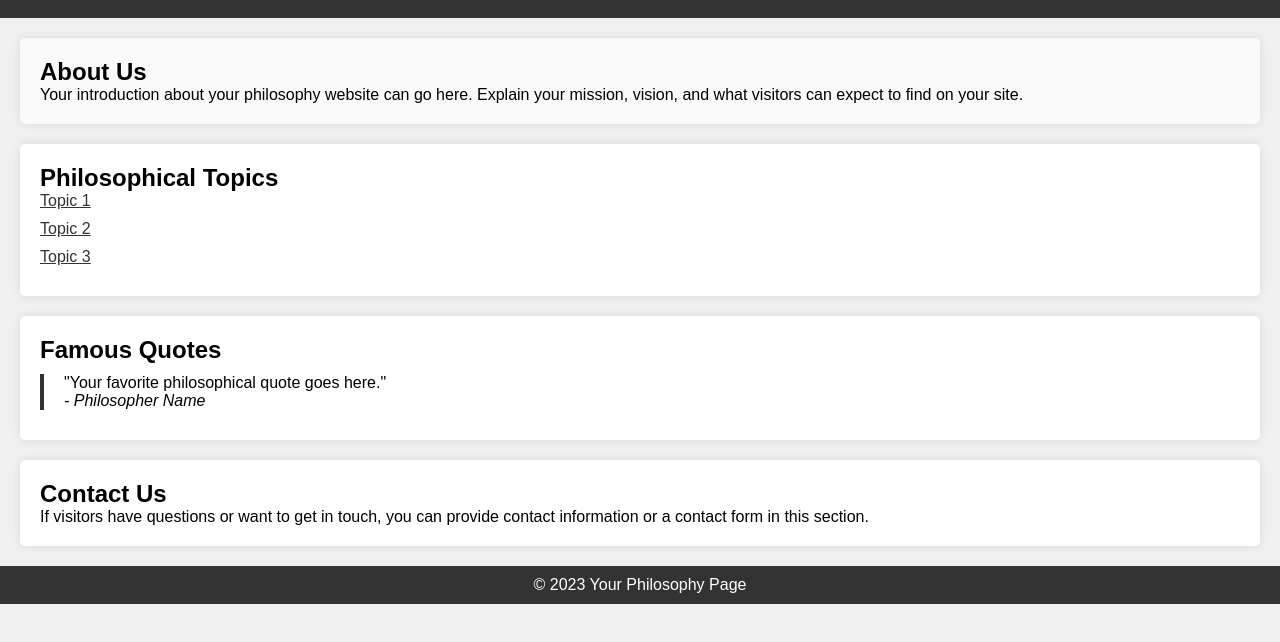
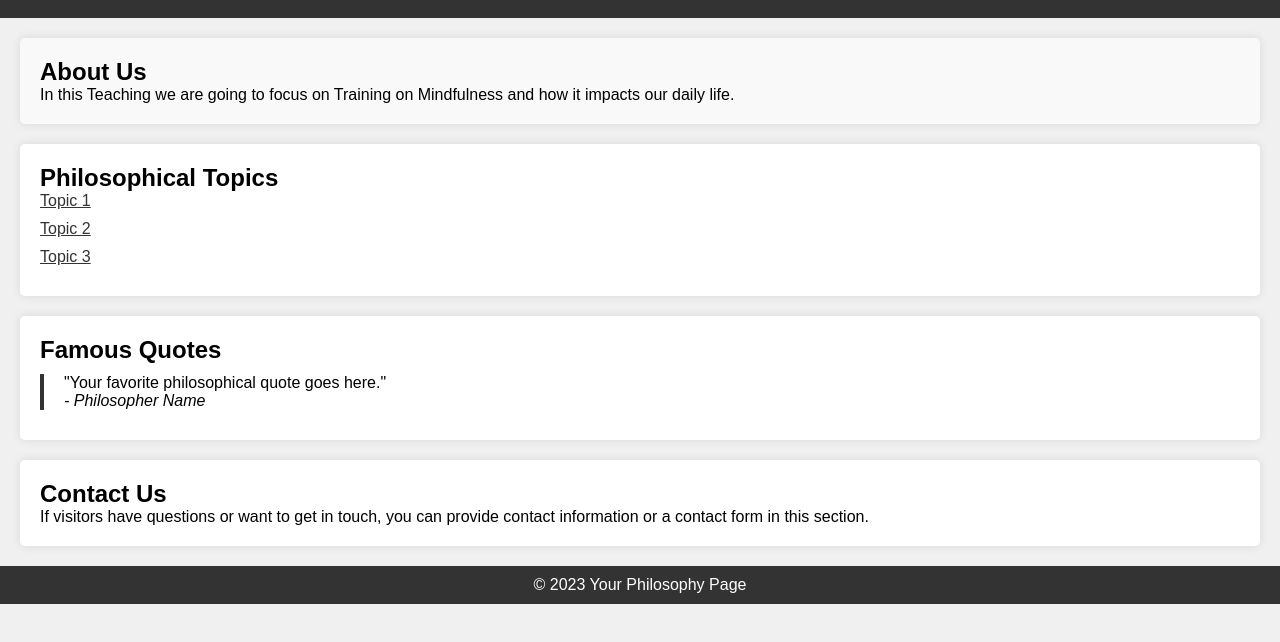
Before and after one commit to RishiVerse/Philosophy, a plain HTML site: page index.html in a window 1280 px wide. Shown: the part 82-724 px from the top of the page. Drawn offline with Linux system fonts and the light colour scheme.

```diff
--- a/index.html
+++ b/index.html
@@ -23,7 +23,7 @@
     <section id="about">
         <h2>About Us</h2>
         <p>
-            Your introduction about your philosophy website can go here. Explain your mission, vision, and what visitors can expect to find on your site.
+            In this Teaching we are going to focus on Training on Mindfulness and how it impacts our daily life.
         </p>
     </section>
 
```
Also changed, not shown: 1 other file.
